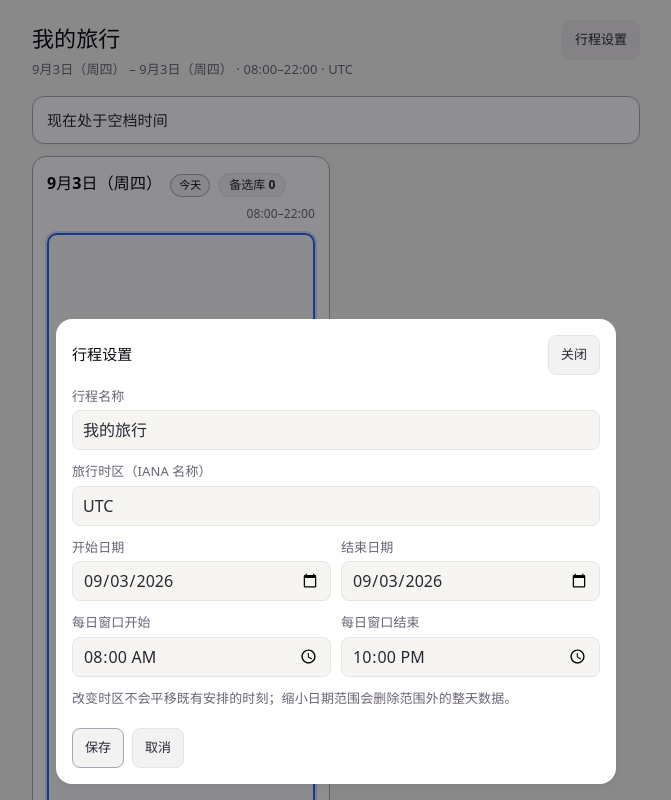
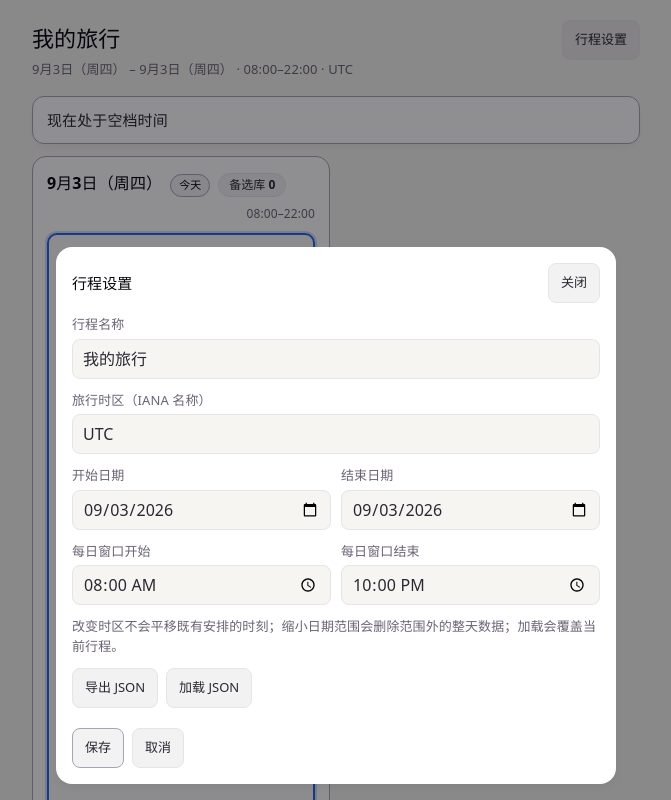
Before and after one commit to MauritiusChief/easy-trip-replanner, a React (Vite) app: page / in a window 1280 px wide. Both pictures are taken after a click on the button "行程设置". Shown: the top 800 px of the page, without its empty margins (304-975 px from the left). Built offline with nearby package versions, Linux system fonts and the light colour scheme.

Commit message:
读取和保存

```diff
--- a/src/data/storage.ts
+++ b/src/data/storage.ts
@@ -4,7 +4,7 @@ import type { Trip } from '../domain/types'
 import { validateTrip } from './validate'
 
 /**
- * localStorage 数据访问层（数据仅存浏览器，无导入导出）。
+ * localStorage 数据访问层（数据仅存浏览器，可通过行程设置手动导入导出）。
  * 应用不内置示例行程：无存档或数据无效时回退到空行程，
  * 用户从"行程设置"开始指定自己的旅行计划。
  */
--- /dev/null
+++ b/src/data/transfer.ts
@@ -0,0 +1,22 @@
+import type { Trip } from '../domain/types'
+import { validateTrip } from './validate'
+
+/** 将当前行程格式化为可移植、可读的 JSON 文件内容。 */
+export function exportTripJson(trip: Trip): string {
+  return JSON.stringify(trip, null, 2)
+}
+
+/** 按行程名称生成跨平台可用的 JSON 文件名。 */
+export function getTripExportFilename(name: string): string {
+  const base = name.trim().replace(/[\\/:*?"<>|]/g, '_').replace(/\.json$/i, '')
+  return `${base || 'easy-trip'}.json`
+}
+
+/** 解析并校验用户选择的 JSON；失败时不修改当前行程。 */
+export function importTripJson(text: string): Trip | null {
+  try {
+    return validateTrip(JSON.parse(text))
+  } catch {
+    return null
+  }
+}
--- a/src/state/tripStore.ts
+++ b/src/state/tripStore.ts
@@ -60,6 +60,8 @@ export interface TripStore {
   reorderSession: ManualReorderSession | null
   openEditor: (selection: EditorSelection) => void
   closeEditor: () => void
+  /** 用已校验的完整行程替换当前数据，并清理关联旧行程的临时 UI 状态。 */
+  replaceTrip: (trip: Trip) => void
   /** 保存行程级设置（名称/时区/日期范围/每日窗口），保存后关闭编辑器。 */
   saveTripSettings: (settings: TripSettings) => void
   /** 保存地点编辑，保存后关闭编辑器。 */
@@ -104,6 +106,14 @@ export const useTripStore = create<TripStore>()((set) => ({
   reorderSession: null,
   openEditor: (selection) => set({ editor: selection }),
   closeEditor: () => set({ editor: null }),
+  replaceTrip: (trip) =>
+    set({
+      trip,
+      editor: null,
+      reorderSession: null,
+      resetReason: null,
+      saveFailed: false,
+    }),
   saveTripSettings: (settings) =>
     set((state) => ({
       trip: withTripSettingsSaved(state.trip, settings),
--- a/src/ui/editor/EditorSheet.css
+++ b/src/ui/editor/EditorSheet.css
@@ -115,6 +115,12 @@
   color: var(--text-soft);
 }
 
+.data-transfer-actions {
+  display: flex;
+  flex-wrap: wrap;
+  gap: 8px;
+}
+
 @media (min-width: 720px) {
   .sheet {
     left: 50%;
--- a/src/ui/editor/TripEditor.tsx
+++ b/src/ui/editor/TripEditor.tsx
@@ -1,4 +1,5 @@
-import { useState } from 'react'
+import { type ChangeEvent, useRef, useState } from 'react'
+import { exportTripJson, getTripExportFilename, importTripJson } from '../../data/transfer'
 import { TIME_STEP_MINUTES } from '../../domain/config'
 import { isValidTimeZone } from '../../domain/time'
 import { roundMinutesToStep } from '../../domain/time'
@@ -16,7 +17,9 @@ import { parseTimeInput } from './formUtils'
 export function TripEditor() {
   const trip = useTripStore((state) => state.trip)
   const saveTripSettings = useTripStore((state) => state.saveTripSettings)
+  const replaceTrip = useTripStore((state) => state.replaceTrip)
   const closeEditor = useTripStore((state) => state.closeEditor)
+  const importInputRef = useRef<HTMLInputElement>(null)
 
   const [name, setName] = useState(trip.name)
   const [timezone, setTimezone] = useState(trip.timezone)
@@ -104,6 +107,41 @@ export function TripEditor() {
     })
   }
 
+  const handleExport = () => {
+    const blob = new Blob([exportTripJson(trip)], { type: 'application/json' })
+    const url = URL.createObjectURL(blob)
+    const link = document.createElement('a')
+    link.href = url
+    link.download = getTripExportFilename(trip.name)
+    document.body.append(link)
+    link.click()
+    link.remove()
+    window.setTimeout(() => URL.revokeObjectURL(url), 0)
+  }
+
+  const handleImport = async (event: ChangeEvent<HTMLInputElement>) => {
+    const input = event.currentTarget
+    const file = input.files?.[0]
+    input.value = ''
+    if (!file) return
+
+    let imported = null
+    try {
+      imported = importTripJson(await file.text())
+    } catch {
+      setError({ field: 'import', message: '无法读取所选文件' })
+      return
+    }
+    if (!imported) {
+      setError({ field: 'import', message: '所选文件不是可加载的行程 JSON' })
+      return
+    }
+    if (!window.confirm('加载 JSON 会覆盖当前行程和未完成的手动重排，且无法恢复。确定继续？')) {
+      return
+    }
+    replaceTrip(imported)
+  }
+
   return (
     <div className="editor-form">
       <label className="field">
@@ -170,8 +208,24 @@ export function TripEditor() {
         </p>
       )}
       <p className="editor-info">
-        改变时区不会平移既有安排的时刻；缩小日期范围会删除范围外的整天数据。
+        改变时区不会平移既有安排的时刻；缩小日期范围会删除范围外的整天数据；加载会覆盖当前行程。
       </p>
+      <div className="data-transfer-actions">
+        <input
+          ref={importInputRef}
+          className="visually-hidden"
+          type="file"
+          accept=".json,application/json"
+          aria-label="选择行程 JSON 文件"
+          onChange={handleImport}
+        />
+        <button type="button" className="btn" onClick={handleExport}>
+          导出 JSON
+        </button>
+        <button type="button" className="btn" onClick={() => importInputRef.current?.click()}>
+          加载 JSON
+        </button>
+      </div>
       <div className="sheet-actions">
         <button type="button" className="btn btn-primary" onClick={handleSave}>
           保存
```
Also changed, not shown: 1 other file (tests, documents, lock files or other folders).
